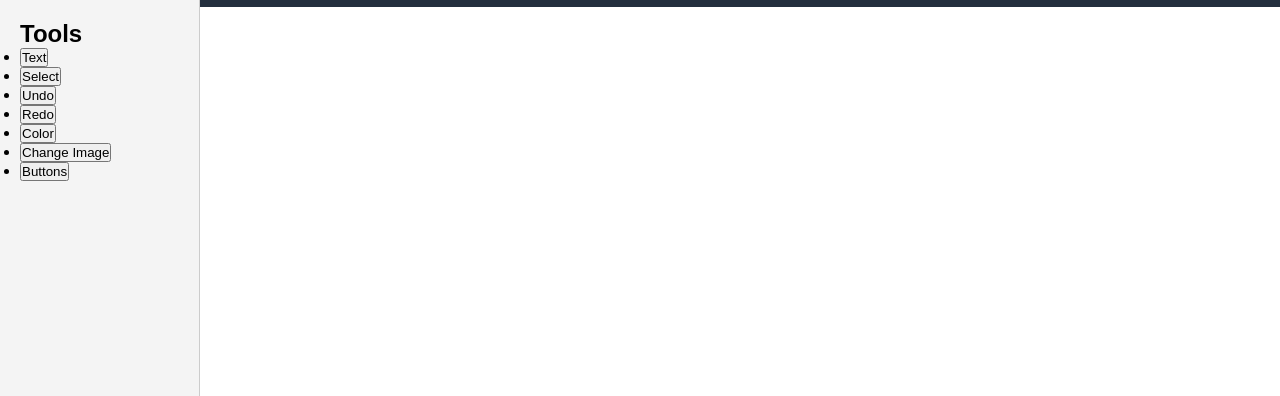
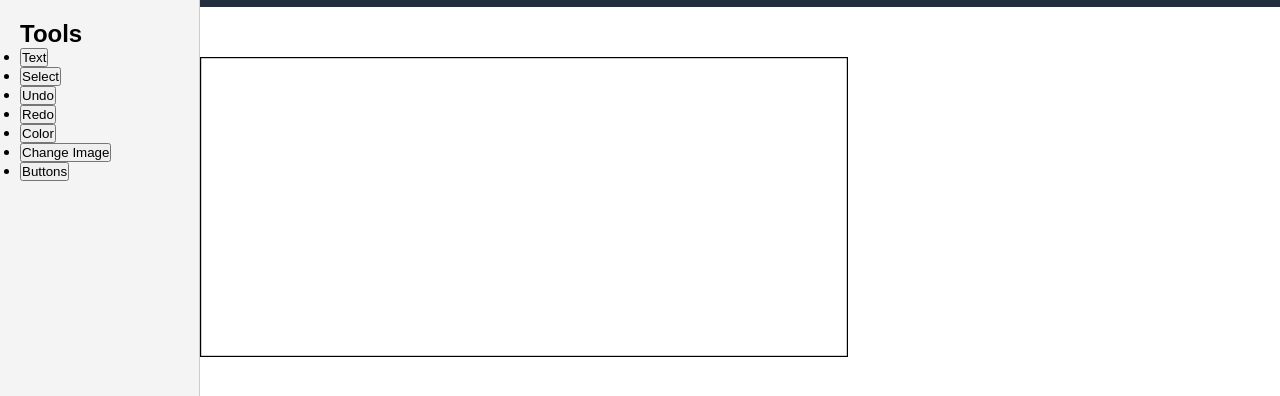
Before and after one commit to yhassang9-oss/ONKAAN-XYZ, a website: page project-root/public/engine.html in a window 1280 px wide. Shown: the part 50-446 px from the top of the page. Drawn offline with Linux system fonts and the light colour scheme.

Commit message:
Update engine.html

```diff
--- a/project-root/public/engine.html
+++ b/project-root/public/engine.html
@@ -29,11 +29,14 @@
   </aside>
 
   <!-- Preview -->
-  <main class="preview-area">
-    <div class="preview-wrapper">
-      <iframe id="previewFrame" src="homepage.html"></iframe>
-    </div>
-  </main>
+<!-- Preview -->
+<main class="preview-area">
+  <div class="preview-wrapper" style="width:100%; height:100%;">
+    <iframe id="previewFrame" src="homepage.html"
+            style="width:100%; height:500px; border:2px solid #000;"></iframe>
+  </div>
+</main>
+
 
   <!-- Button Design Panel -->
   <div id="buttonDesignPanel" style="display:none; position:absolute; top:50px; left:220px; background:#fff; border:1px solid #ccc; padding:10px; z-index:9999;">
```
